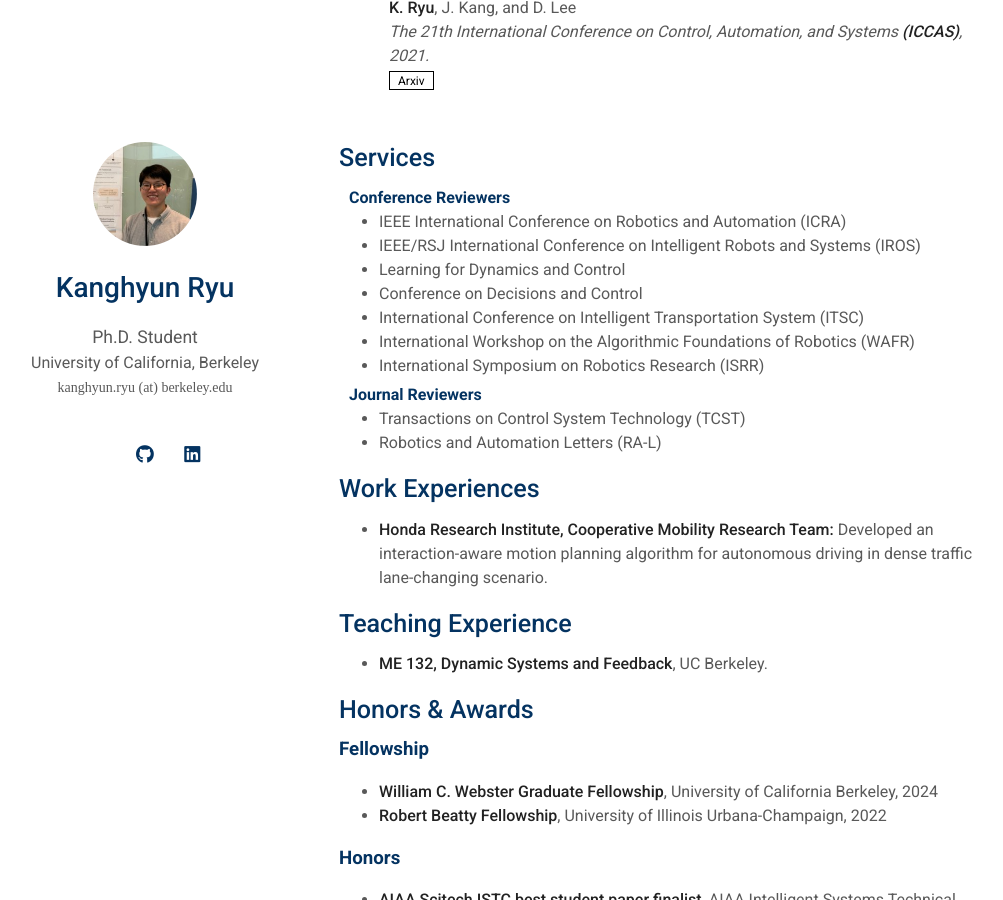
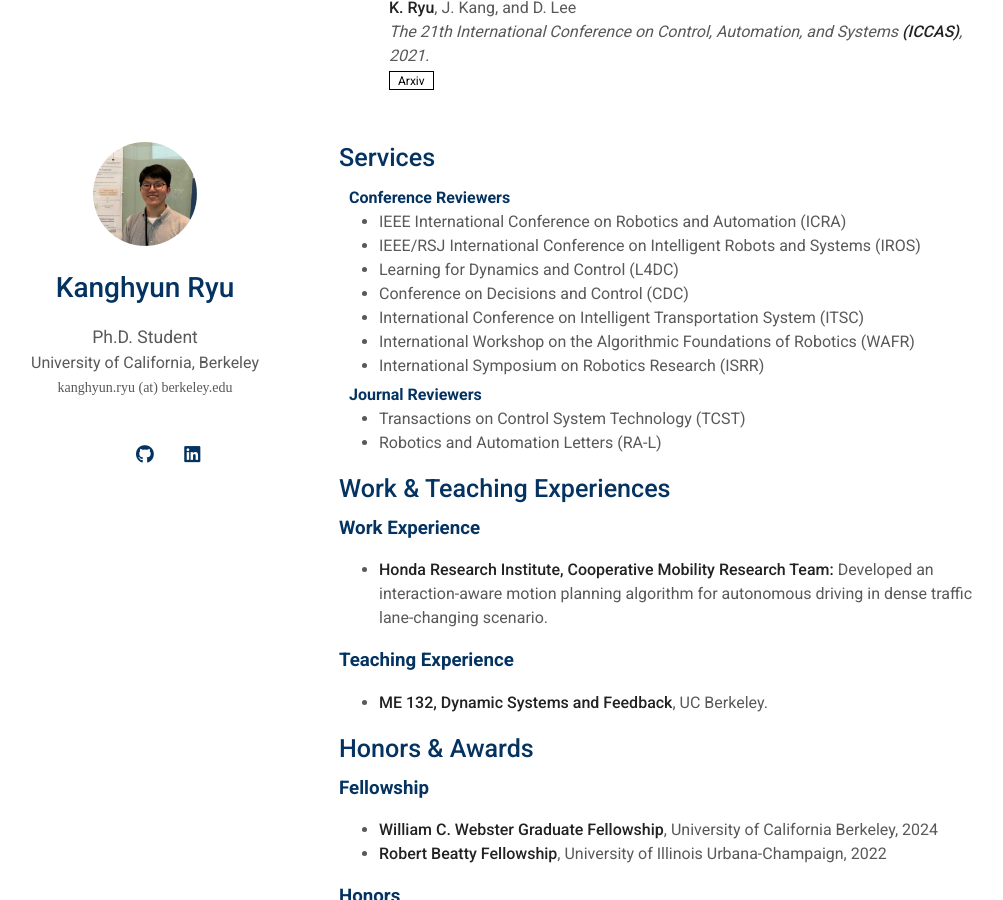
Before and after one commit to kh-ryu/kh-ryu.github.io, a Jekyll site: the page built from index.md, in a window 1280 px wide and 900 px high, scrolled down 2269 px. Shown: the whole window, without its empty margins (131-1134 px from the left). Built offline with Jekyll 4.4.1, drawn with Linux system fonts in a browser that asks for light colours; a style sheet for code colours, icons or effects is not loaded; our own code applies the rules of GitHub Pages for plain Markdown files.

Commit message:
format update

```diff
--- a/_includes/services.md
+++ b/_includes/services.md
@@ -5,8 +5,8 @@
 <ul style="margin:0 0 5px;">
   <li><a href="https://www.ieee-ras.org/conferences-workshops/fully-sponsored/icra"><autocolor>IEEE International Conference on Robotics and Automation (ICRA)</autocolor></a></li>
   <li><a href="https://www.iros.org/"><autocolor>IEEE/RSJ International Conference on Intelligent Robots and Systems (IROS)</autocolor></a></li>
-  <li><a href="https://l4dc.web.ox.ac.uk/"><autocolor>Learning for Dynamics and Control</autocolor></a></li>
-  <li><a href="https://ieeexplore.ieee.org/xpl/conhome/1000188/all-proceedings"><autocolor>Conference on Decisions and Control</autocolor></a></li>
+  <li><a href="https://l4dc.web.ox.ac.uk/"><autocolor>Learning for Dynamics and Control (L4DC)</autocolor></a></li>
+  <li><a href="https://ieeexplore.ieee.org/xpl/conhome/1000188/all-proceedings"><autocolor>Conference on Decisions and Control (CDC)</autocolor></a></li>
   <li><a href="https://ieee-itsc.org/"><autocolor>International Conference on Intelligent Transportation System (ITSC)</autocolor></a></li>
   <li><a href="http://ifrr.org/wafr"><autocolor>International Workshop on the Algorithmic Foundations of Robotics (WAFR)</autocolor></a></li>
   <li><a href="http://ifrr.org/isrr"><autocolor>International Symposium on Robotics Research (ISRR)</autocolor></a></li>
--- a/index.md
+++ b/index.md
@@ -25,10 +25,12 @@ During my PhD, I worked on [Honda Research Institute (HRI)](https://usa.honda-ri
 
 {% include_relative _includes/services.md %}
 
-## Work Experiences
+## Work & Teaching Experiences
+
+### Work Experience
 - **Honda Research Institute, Cooperative Mobility Research Team:** Developed an interaction-aware motion planning algorithm for autonomous driving in dense traffic lane-changing scenario.
 
-## Teaching Experience
+### Teaching Experience
 - **ME 132, Dynamic Systems and Feedback**, UC Berkeley.
 
 ## Honors & Awards
```
